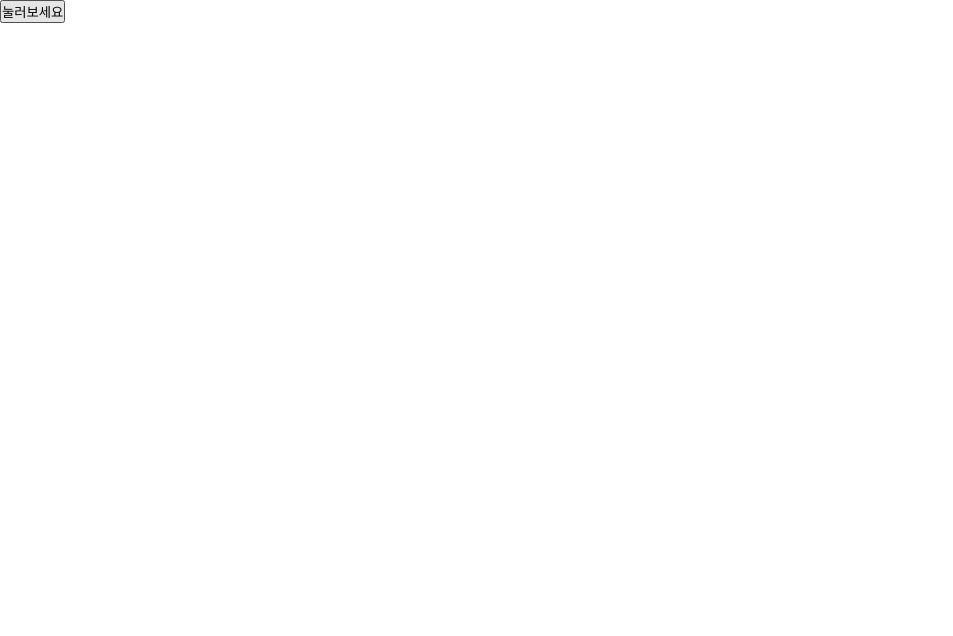
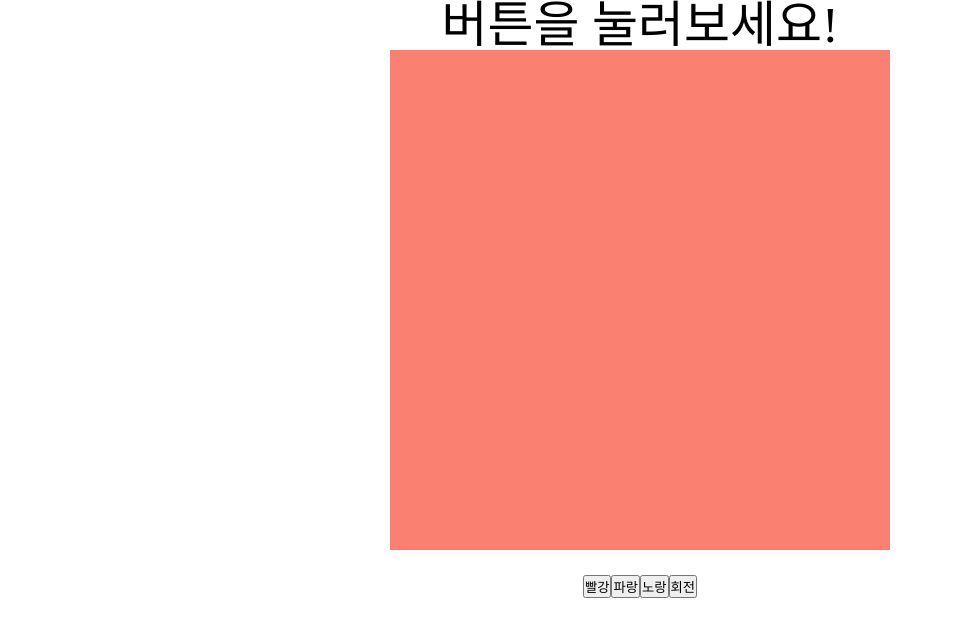
Before and after one commit to wjdgus1122/base_react, a React (Create React App) app: page / in a window 1280 px wide. Shown: the top 636 px of the page, without its empty margins (0-953 px from the left). Built offline with nearby package versions, Linux system fonts and the light colour scheme.

Commit message:
ColorBox, RotateBox Ex

```diff
--- a/src/components/6_Event/ClickEx.js
+++ b/src/components/6_Event/ClickEx.js
@@ -18,7 +18,7 @@ const MouseBox = styled.div`
   background-color: ${(props) => props.bgmouseColor};
 `;
 
-const Wrap = styled.div`
+const ButtonWrap = styled.div`
   width: 100%;
   height: 100vh;
   background-color: gray;
@@ -37,12 +37,31 @@ const PopMs = styled.div`
   justify-content: center;
   align-items: center;
 `;
+const ColorWrap = styled.div`
+  width: 100%;
+  height: 100vh;
+  display: flex;
+  flex-direction: column;
+  font-size: 50px;
+  align-items: center;
+`;
+const ColorBox = styled.div`
+  width: 500px;
+  height: 500px;
+  background-color: ${(props) => props.buttoncolor};
+  transform: rotateZ(${(props) => props.rotate});
+`;
+const buttonWrap = styled.div`
+  display: flex;
+`;
 
 export const ClickEx = () => {
   const [color, setcolor] = useState("gold");
   const [bool, SetBool] = useState(true);
   const [mscolor, setMscolor] = useState("salmon");
   const [distype, setDistype] = useState("none");
+  const [btcolor, setBtcolor] = useState("salmon");
+  const [btrotate, setBtrotate] = useState("0");
   const handleColor = () => {
     if (bool) {
       setcolor("black");
@@ -74,6 +93,19 @@ export const ClickEx = () => {
       SetBool(true);
     }
   };
+
+  const handlered = () => {
+    setBtcolor("red");
+  };
+  const handleblue = () => {
+    setBtcolor("blue");
+  };
+  const handleyellow = () => {
+    setBtcolor("gold");
+  };
+  const handlerotate = () => {
+    setBtrotate("365deg");
+  };
   return (
     <>
       {/* <Box bgColor={color} onClick={handleColor}>
@@ -84,10 +116,21 @@ export const ClickEx = () => {
         onMouseEnter={handleMouseOn}
         onMouseLeave={handleMouseLeave}
       /> */}
-      <button onClick={handlePopMs}>눌러보세요</button>
-      <Wrap dis={distype}>
+      {/* <button onClick={handlePopMs}>눌러보세요</button>
+      <ButtonWrap dis={distype}>
         <PopMs>야호오오오오오</PopMs>
-      </Wrap>
+      </ButtonWrap> */}
+
+      <ColorWrap>
+        버튼을 눌러보세요!
+        <ColorBox buttoncolor={btcolor} rotate={btrotate} />
+        <buttonWrap>
+          <button onClick={handlered}>빨강</button>
+          <button onClick={handleblue}>파랑</button>
+          <button onClick={handleyellow}>노랑</button>
+          <button onClick={handlerotate}>회전</button>
+        </buttonWrap>
+      </ColorWrap>
     </>
   );
 };
```
